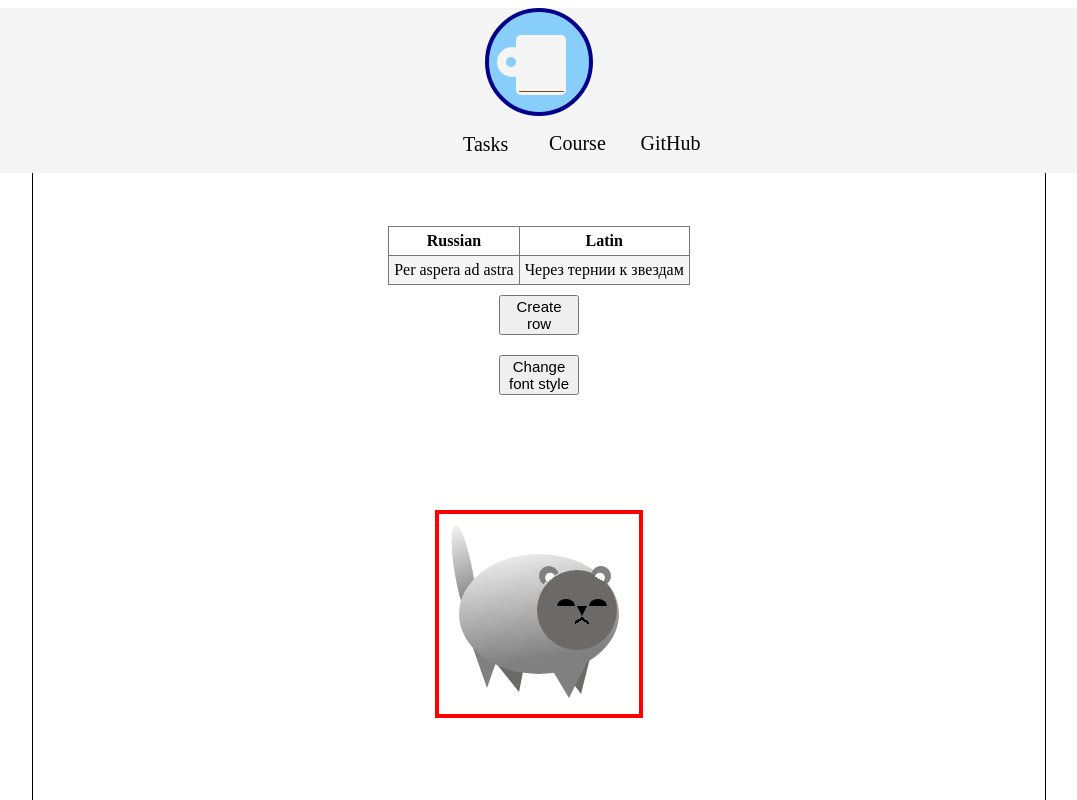
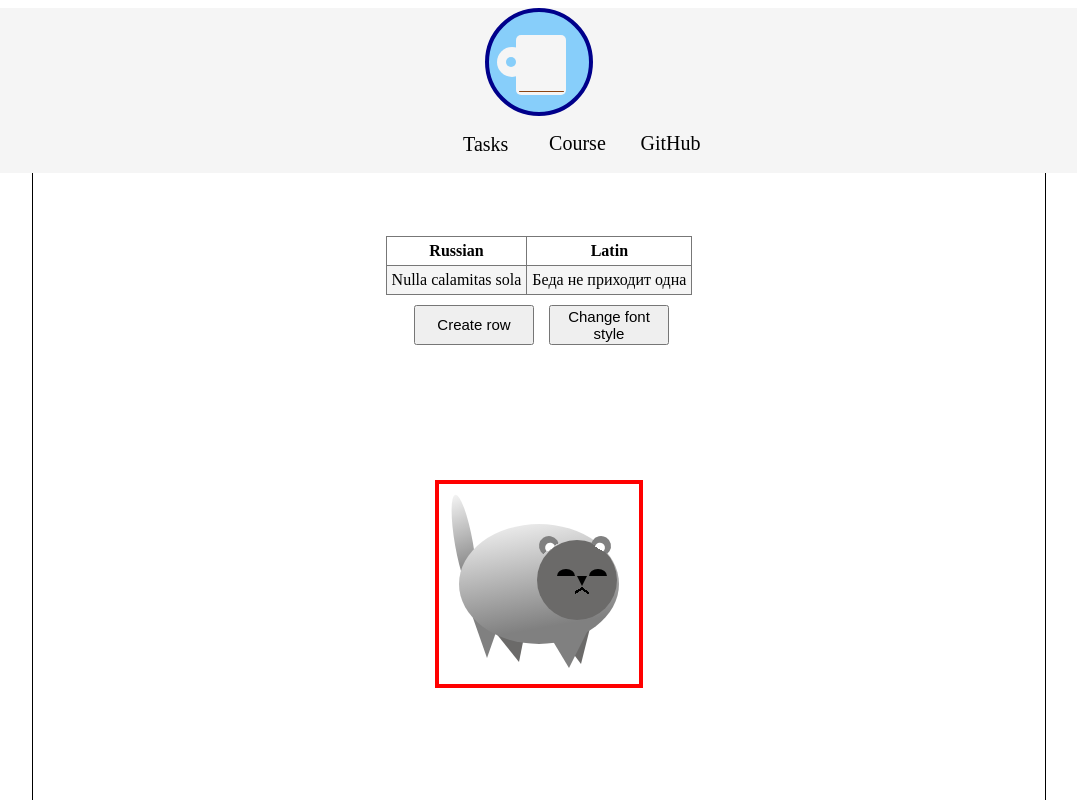
Before and after one commit to OGrabar/frontend_spbstu, a plain HTML site: page index.html in a window 1280 px wide. Both pictures are taken after a click on the button "Create row". Shown: the top 800 px of the page, without its empty margins (101-1178 px from the left). Drawn offline with Linux system fonts and the light colour scheme.

Commit message:
task4: add random order for phrases. Change style for buttons

```diff
--- a/css/table.css
+++ b/css/table.css
@@ -14,11 +14,14 @@ table {
     align-items: center;
 }
 
-#dom-task button {
-    margin-top: 10px;
-    margin-bottom: 10px;
+.table-buttons {
+    display: flex;
+}
+
+.table-buttons button {
+    margin: 10px 5px 10px 10px;
     font-size: 15px;
-    width: 80px;
+    width: 120px;
 }
 
 .odd-row-class {
@@ -26,5 +29,5 @@ table {
 }
 
 .even-row-class {
-    background-color: red;
+    background-color: wheat;
 }
--- a/index.html
+++ b/index.html
@@ -51,8 +51,10 @@ user-scalable=no">
                 </thead>
                 <tbody id="lat-ru-table-body-id"></tbody>
             </table>
-            <button class="create_row", onclick="addTableRow()">Create row</button>
-            <button class="change_even_row_font", onclick="changeEvenRowsFontStyle()">Change font style</button>
+            <div class="table-buttons">
+                <button class="create_row" , onclick="addTableRow()">Create row</button>
+                <button class="change_even_row_font" , onclick="changeEvenRowsFontStyle()">Change font style</button>
+            </div>
         </div>
         <div id="picture-task" class="cat task">
             <div class="cat-body"></div>
--- a/scripts/table.js
+++ b/scripts/table.js
@@ -36,11 +36,16 @@ function addTableRow() {
         tableRow.classList.add('odd-row-class');
     }
 
-    const latinPhrase = latinPhrases.pop();
+    const index = Math.floor(Math.random() * russianPhrases.length);
+
+
+    const latinPhrase = latinPhrases[index];
     const latinCell = tableRow.insertCell();
     latinCell.appendChild(document.createTextNode(latinPhrase));
+    latinPhrases.splice(index, 1);
 
-    const russianPhrase = russianPhrases.pop();
+    const russianPhrase = russianPhrases[index];
     const russianCell = tableRow.insertCell();
     russianCell.appendChild(document.createTextNode(russianPhrase));
+    russianPhrases.splice(index, 1);
 }
```
